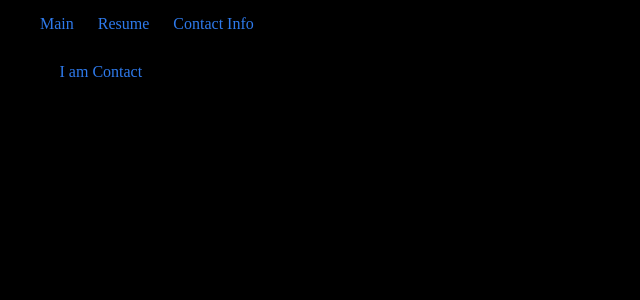
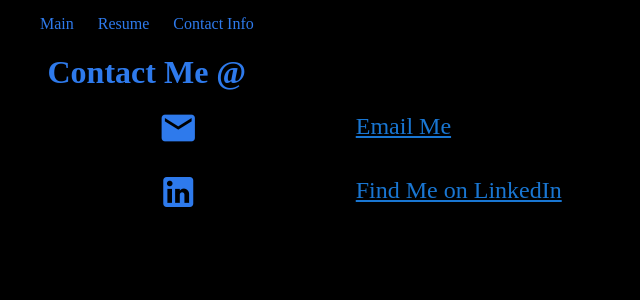
Before and after one commit to suco3693/devPage, a Vue app: page /contact in a window 1280 px wide. Shown: the top 300 px of the page, without its empty margins (0-640 px from the left). Built offline with nearby package versions, Linux system fonts and the light colour scheme; a web font is replaced by a local one.

Commit message:
Add contact links

```diff
--- a/src/App.vue
+++ b/src/App.vue
@@ -27,6 +27,7 @@ export default defineComponent({
 </script>
 <style scoped>
 /* font from https://fonts.google.com/specimen/Playfair+Display?sidebar.open&selection.family=Playfair+Display:ital@1 */
+
 .v-application-addition {
     font-family: "Playfair Display", serif;
 }
--- a/src/components/ContactInfoPage/ContactInfoPage.vue
+++ b/src/components/ContactInfoPage/ContactInfoPage.vue
@@ -0,0 +1,41 @@
+<template>
+    <v-container>
+        <v-row>
+            <h1>Contact Me @</h1>
+        </v-row>
+        <v-row justify="center">
+            <v-col cols="2">
+                <v-icon x-large color="#2E7AEC">mdi-email</v-icon>
+            </v-col>
+            <v-col cols="8">
+                <a href="mailto: sutton.cowperthwaite@gmail.com">Email Me</a>
+            </v-col>
+        </v-row>
+        <v-row justify="center">
+            <v-col cols="2">
+                <v-icon x-large color="#2E7AEC">mdi-linkedin</v-icon>
+            </v-col>
+            <v-col cols="8">
+                <a
+                    target="_blank"
+                    rel="noopener noreferrer"
+                    href="https://www.linkedin.com/in/sutton-cowperthwaite/"
+                >Find Me on LinkedIn</a>
+            </v-col>
+        </v-row>
+    </v-container>
+</template>
+
+<script lang="ts">
+import { defineComponent } from "@vue/composition-api";
+
+export default defineComponent({
+    name: "ContactInfoPage",
+    setup() {}
+});
+</script>
+<style scoped>
+a {
+    font-size: 1.5rem;
+}
+</style>
--- a/src/views/ContactPage.vue
+++ b/src/views/ContactPage.vue
@@ -1,13 +1,14 @@
 <template>
-    <v-container>
-        I am Contact
-    </v-container>
+    <contact-info-page />
 </template>
 
 <script lang="ts">
-import Vue from 'vue';
-
+import Vue from "vue";
+import ContactInfoPage from "@/components/ContactInfoPage/ContactInfoPage.vue";
 export default Vue.extend({
-    name: 'ContactPage',
+    name: "ContactPage",
+    components: {
+        ContactInfoPage
+    }
 });
 </script>
```
